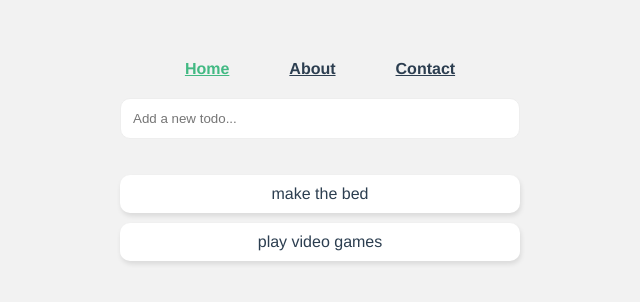
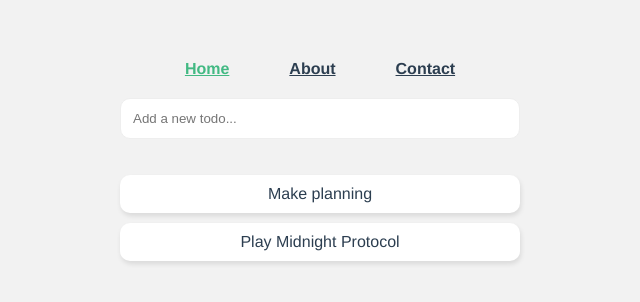
Before and after one commit to sam-agten-pxl/InteractionDesign-VueAnim, a Vue app: page / in a window 1280 px wide. Shown: the top 302 px of the page, without its empty margins (320-960 px from the left). Built offline with nearby package versions, Linux system fonts and the light colour scheme.

Commit message:
Simplifications

```diff
--- a/src/views/Home.vue
+++ b/src/views/Home.vue
@@ -1,26 +1,95 @@
 <template>
   <div class="home">
     <Toast v-if="showToast" />
-    <Todos @badValue="triggerToast" />
+    <div class="todos">
+        <input
+            type="text"
+            v-model="newTodo"
+            @keypress.enter="addTodo(newTodo)"
+            placeholder="Add a new todo..."
+        />
+        <div v-if="todos.length">
+            <ul>
+            <li v-for="todo in todos" :key="todo.id" @click="this.deleteTodo(todo.id)">
+                {{ todo.text }}
+            </li>
+            </ul>
+        </div>
+        <div v-else>Woohoo, nothing left todo!</div>
+        </div>
   </div>
 </template>
 
 <script>
-import { ref } from 'vue'
 import Toast from '../components/Toast'
-import Todos from '../components/Todos'
+
 export default {
-  components: { Toast, Todos },
-  setup() {
-    const showToast = ref(false)
-    const triggerToast = () => {
-      showToast.value = true;
-      setTimeout(() => showToast.value = false, 3000)
-    }
-    return { showToast, triggerToast }
+  components: { Toast },
+  data: function() {
+      return {
+          showToast: false,
+          todos: [
+              {text: 'Make planning', id: 1},
+              {text: 'Play Midnight Protocol', id: 2}
+          ]
+      }
+  },
+  mounted() {
+
+  },
+  methods: {
+      triggerToast: function() {
+          this.showToast = true;
+          setTimeout(() => this.showToast = false, 3000);
+      },
+      addTodo: function(newTodo) {
+          if(newTodo)
+          {
+              const id = Math.random();
+              this.todos = [{text: newTodo, id}, ...this.todos]
+          }
+          else
+          {
+              this.triggerToast();
+          }
+      },
+      deleteTodo: function(id) {
+          this.todos = this.todos.filter(todo => todo.id != id);
+      }
   }
 }
 </script>
 
 <style>
+ .todos {
+    max-width: 400px;
+    margin: 20px auto;
+    position: relative;
+  }
+  input {
+    width: 100%;
+    padding: 12px;
+    border: 1px solid #eee;
+    border-radius: 10px;
+    box-sizing: border-box;
+    margin-bottom: 20px;
+  }
+  .todos ul {
+    position: relative;
+    padding: 0;
+  }
+  .todos li {
+    list-style-type: none;
+    display: block;
+    margin-bottom: 10px;
+    padding: 10px;
+    background: white;
+    box-shadow: 1px 3px 5px rgba(0,0,0,0.1);
+    border-radius: 10px;
+    width: 100%;
+    box-sizing: border-box;
+  }
+  .todos li:hover {
+    cursor: pointer;
+  }
 </style>
```
